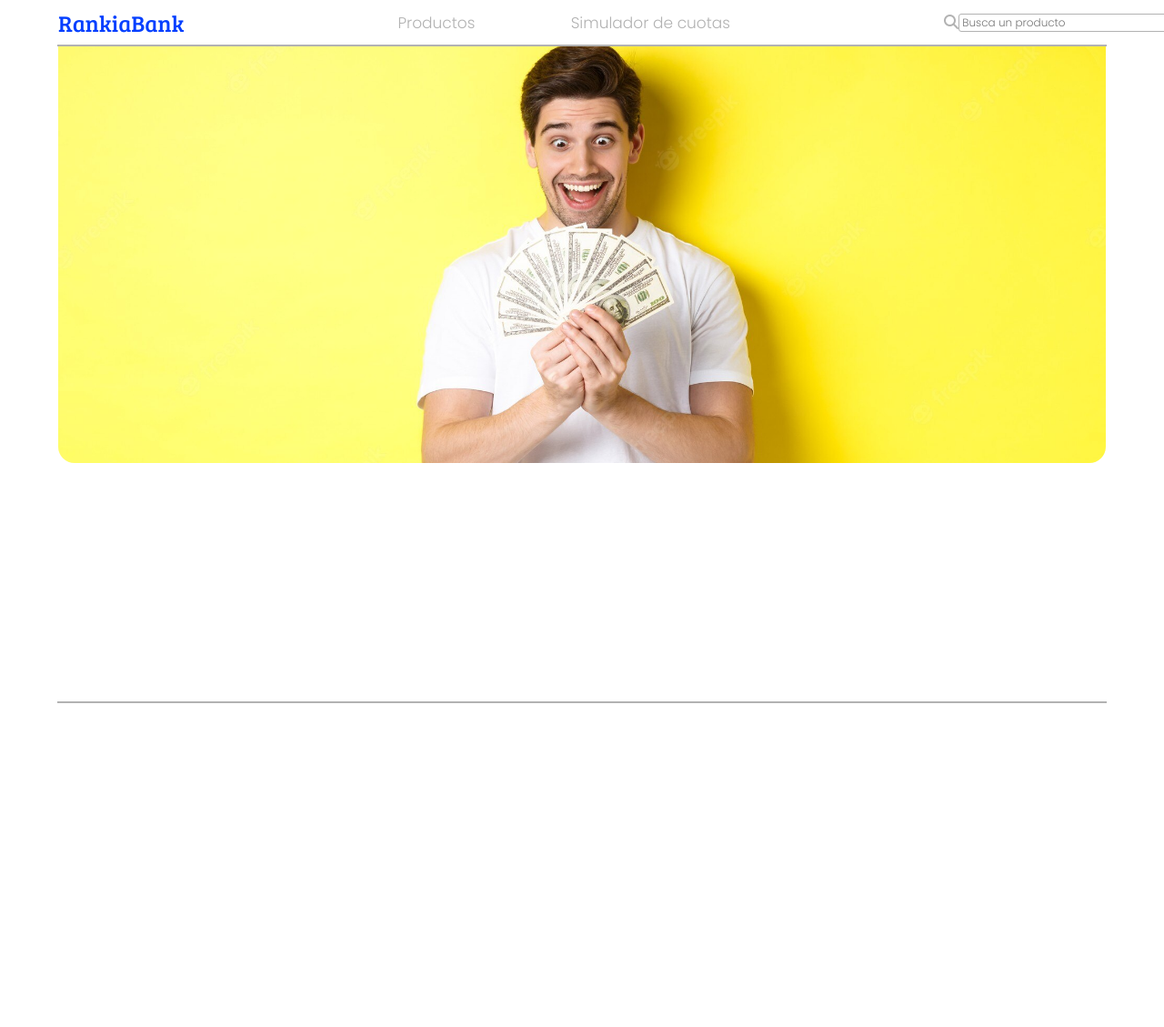
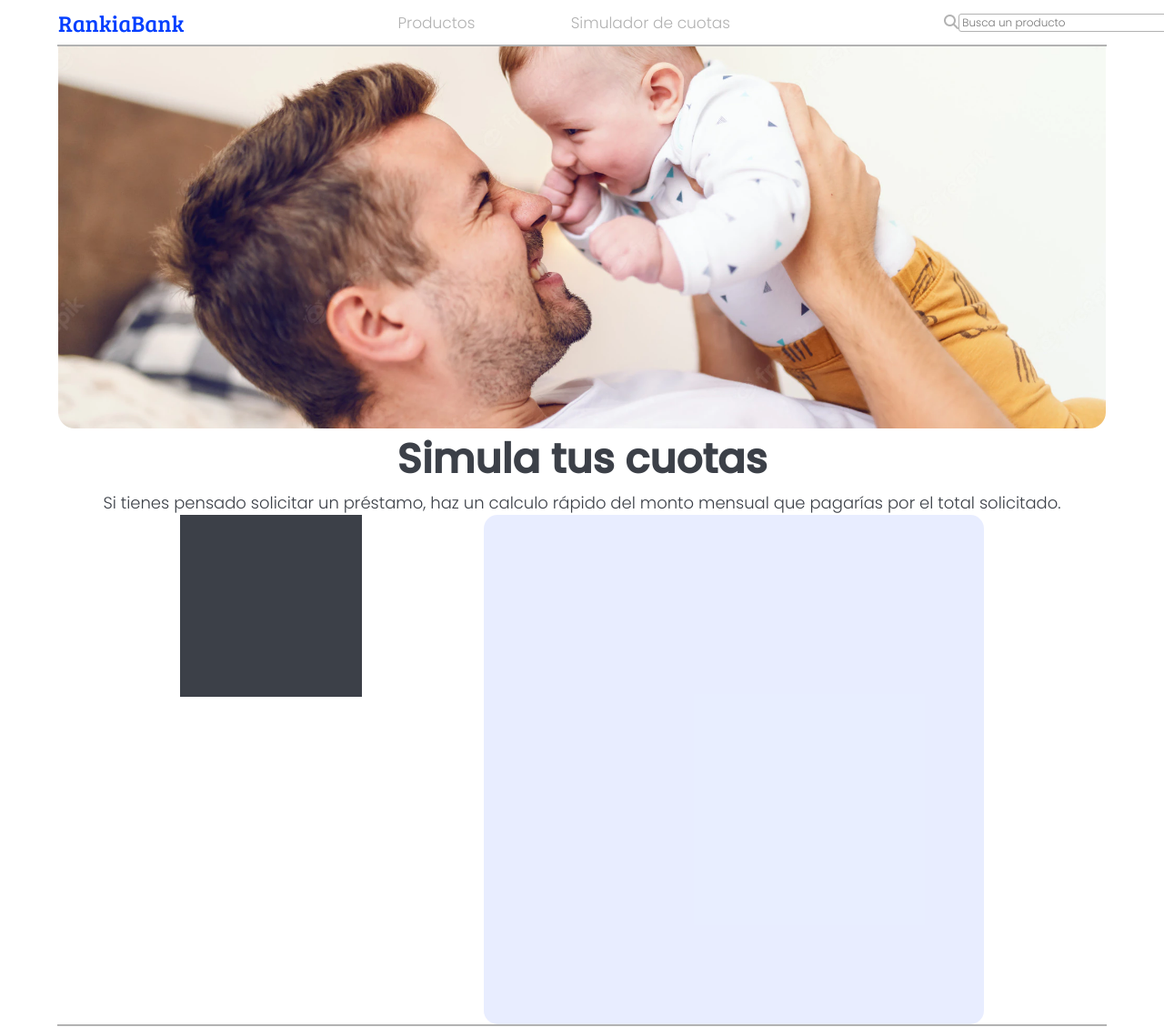
Before and after one commit to AntoDonayre/preEntrega-Donayre-RankiaBank, a website: page pages/simulator.html in a window 1280 px wide. Shown: the whole page at 91% size. Drawn offline with Linux system fonts and the light colour scheme.

Commit message:
20/10/22 - edit main simulator

```diff
--- a/pages/simulator.html
+++ b/pages/simulator.html
@@ -17,7 +17,7 @@
                 </div>
                 <div class="navbar">
                     <a href="">Productos</a>
-                    <a href="./pages/simulator.html">Simulador de cuotas</a>
+                    <a href="../pages/simulator.html">Simulador de cuotas</a>
                 </div>
                 <div class="searchCont">
                     <a href="/index.html"><i class="fa-solid fa-magnifying-glass"></i></a>
@@ -29,6 +29,14 @@
         <main>
             <article class="simulatorMainCont">
                 <div class="prestamoInmediato"></div>
+                <section class="simulatordownerCont">
+                    <div class="oddTittle"><h2>Simula tus cuotas</h2></div>
+                    <div class="oddDescripction"><p>Si tienes pensado solicitar un préstamo, haz un calculo rápido del monto mensual que pagarías por el total solicitado.</p></div>
+                    <div class="lowContainer">
+                        <div class="leftContSect"></div>
+                        <div class="rigthContSect"></div>
+                    </div>
+                </section>
             </article>
         </main>
         <hr>
--- a/scss/layout/_main.scss
+++ b/scss/layout/_main.scss
@@ -247,16 +247,54 @@ main{
     //SIMULATOR
     .simulatorMainCont{
         width: 90%;
-        height: 90vh;
+        height: auto;
         .prestamoInmediato{
             width: 100%;
-            height: 458px;
-            background-image: url(/img/yellowMoneyIn.jpg);
+            height: 420px;
+            background-image: url(/img/papaYbebe.webp);
             background-repeat: no-repeat;
             background-size: cover;
-            background-position-y: -82px;
+            background-position-y: -300px;
             background-position-x: center;
             border-radius: 0px 0px 18px 18px;
         }
+        .simulatordownerCont{
+            width: 100%;
+            height: auto;
+            .oddTittle{
+                h2{
+                    font-family: 'Poppins';
+                    font-weight: 700;
+                    font-size: 45px;
+                    text-align: center;
+                    color: #3C4048;
+                }
+            }
+            .oddDescripction{
+                p{
+                    font-family: 'Poppins';
+                    font-weight: 300;
+                    font-size: 18px;
+                    text-align: center;
+                    color: #3C4048;
+                }
+            }
+            .lowContainer{
+                width: 100%;
+                display: flex;
+                justify-content: space-evenly;
+                .leftContSect{
+                    width: 200px;
+                    height: 200px;
+                    background-color: #3C4048;
+                }
+                .rigthContSect{
+                    width: 550px;
+                    height: 560px;
+                    border-radius: 15px;
+                    background-color: rgba(3, 63, 255, 0.09);
+                }
+            }
+        }
     }
 }
```
Also changed, not shown: css/style.css, img/papaYbebe.webp (added).
